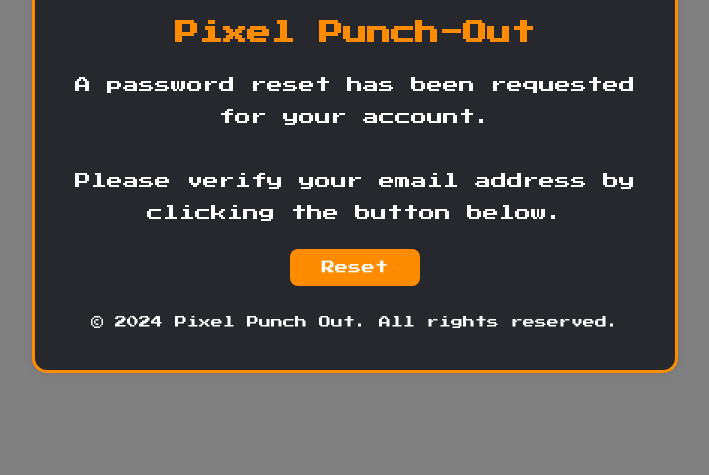
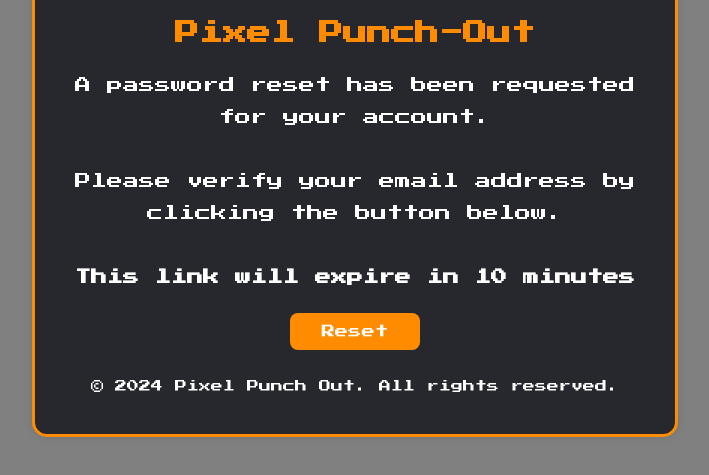
Before and after one commit to yigitocak/Pixel-Punch-Out-Server, a website: page forgot_email.html in a window 1280 px wide. Shown: the part 151-626 px from the top of the page, without its empty margins (285-994 px from the left). Drawn offline with Linux system fonts and the light colour scheme.

Commit message:
Add this link will expire in ten minutes to forgot_email.html
Signed-off-by: OwenOrcan <owenorcan@gmail.com>

```diff
--- a/forgot_email.html
+++ b/forgot_email.html
@@ -77,7 +77,7 @@
     </div>
     <div class="content">
         <h2>Pixel Punch-Out</h2>
-        <p>A password reset has been requested for your account.<br /> <br />Please verify your email address by clicking the button below.</p>
+        <p>A password reset has been requested for your account.<br /> <br />Please verify your email address by clicking the button below. <br /> <br /> <strong>This link will expire in 10 minutes</strong></p>
         <div class="wrapper"><a href={{link}}><button class="important">Reset</button></a></div>
     </div>
     <div class="footer">
```
